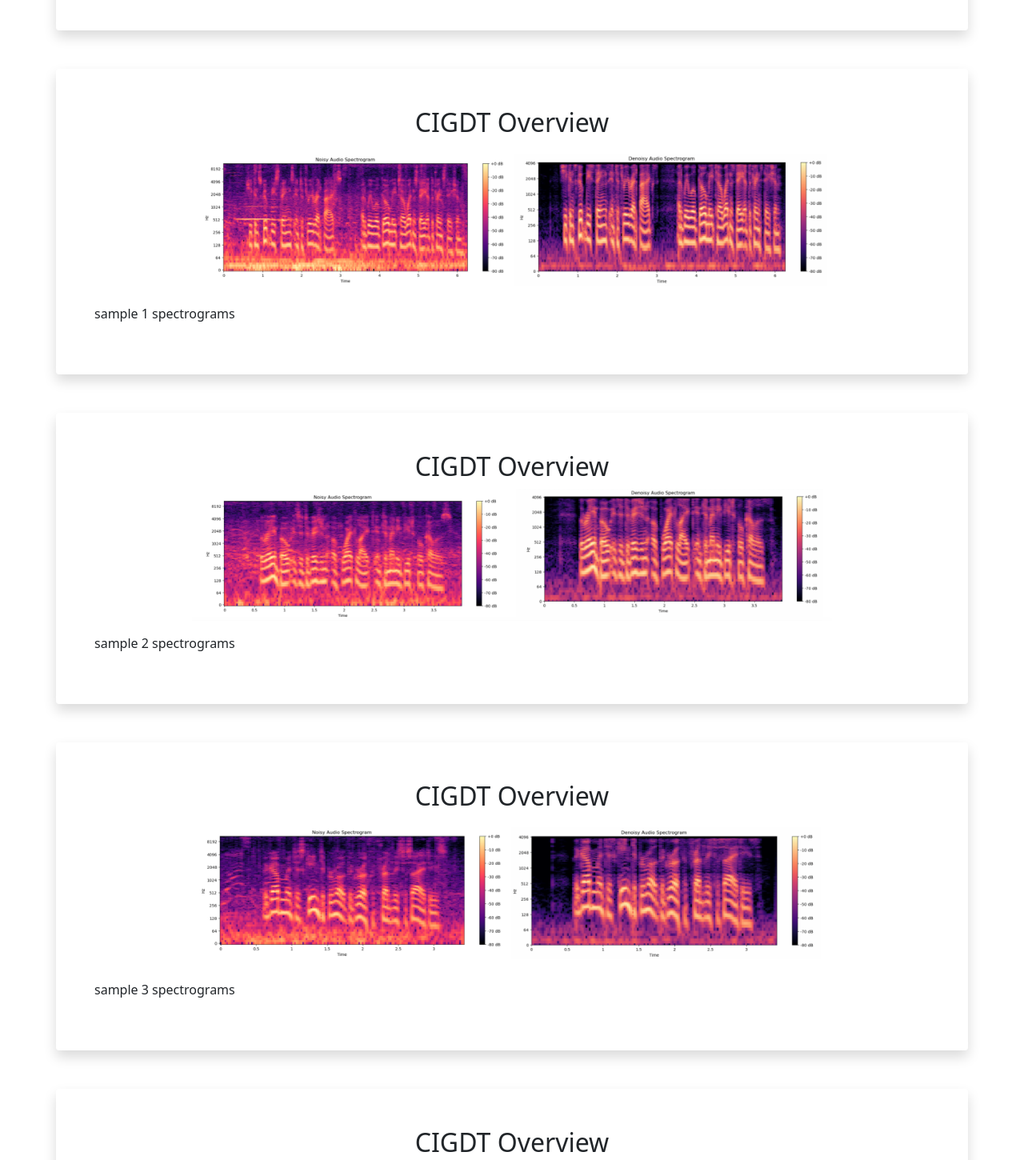
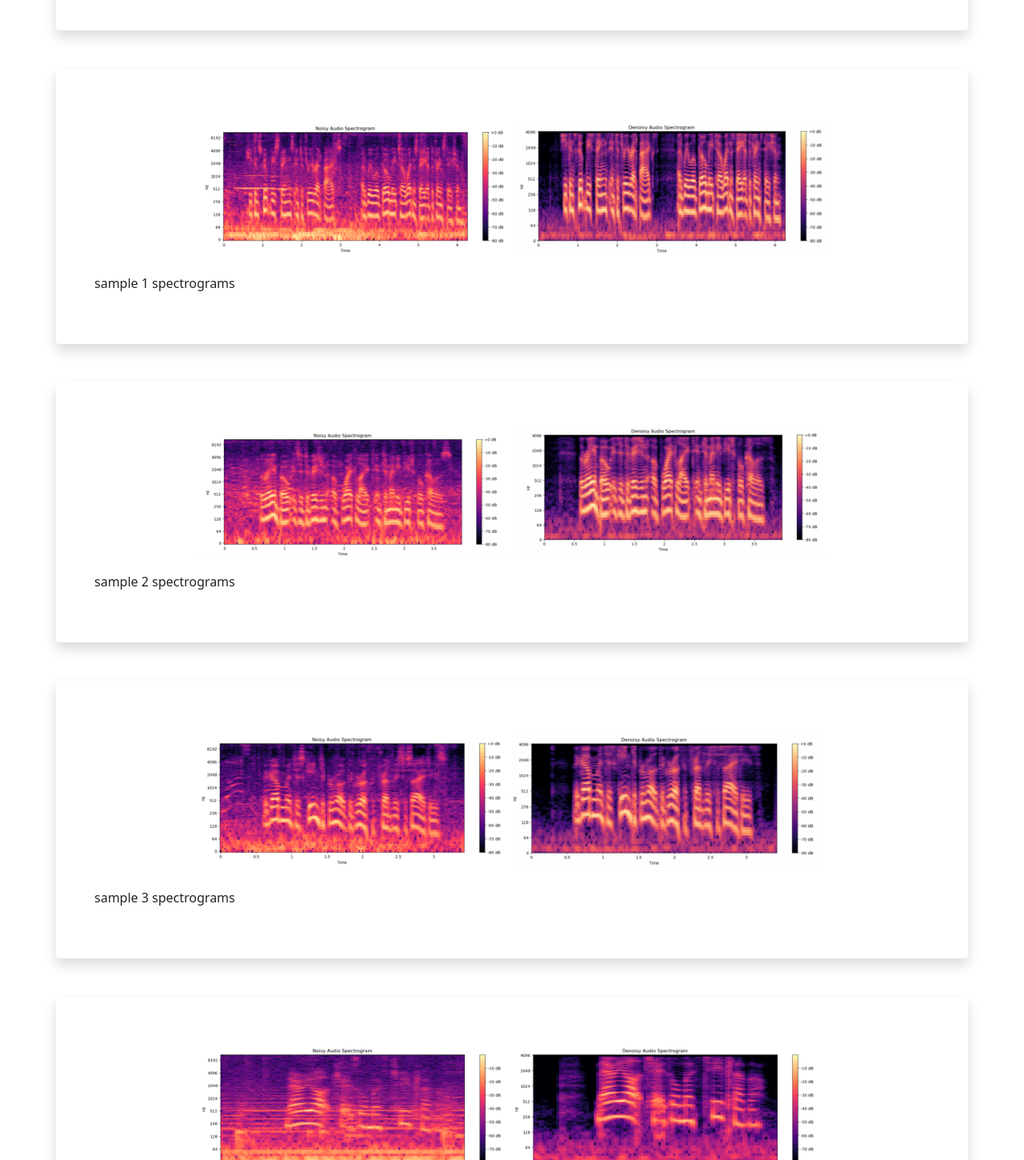
Before and after one commit to GIFFGMM/GIFFGMM.github.io, a plain HTML site: page index.html in a window 1280 px wide. Shown: the part 1020-2470 px from the top of the page at 80% size. Drawn offline with nearby package versions, Linux system fonts and the light colour scheme; a script that the page names is missing.

Commit message:
Update index.html

```diff
--- a/index.html
+++ b/index.html
@@ -56,7 +56,7 @@
 </div>
 
     <div class="container pt-5 mt-5 shadow p-5 mb-5 bg-white rounded">
-    <h2 id="model-overview" style="text-align: center;">CIGDT Overview</h2>
+    <h2 id="model-overview" style="text-align: center;"></h2>
 
     <body>
     <p style="text-align: center;">
@@ -69,7 +69,7 @@
 </div>
 
     <div class="container pt-5 mt-5 shadow p-5 mb-5 bg-white rounded">
-    <h2 id="model-overview" style="text-align: center;">CIGDT Overview</h2>
+    <h2 id="model-overview" style="text-align: center;"></h2>
 
     <body>
     <p style="text-align: center;">
@@ -82,7 +82,7 @@
 </div>
 
     <div class="container pt-5 mt-5 shadow p-5 mb-5 bg-white rounded">
-    <h2 id="model-overview" style="text-align: center;">CIGDT Overview</h2>
+    <h2 id="model-overview" style="text-align: center;"></h2>
 
     <body>
     <p style="text-align: center;">
@@ -95,7 +95,7 @@
 </div>
 
     <div class="container pt-5 mt-5 shadow p-5 mb-5 bg-white rounded">
-    <h2 id="model-overview" style="text-align: center;">CIGDT Overview</h2>
+    <h2 id="model-overview" style="text-align: center;"></h2>
 
     <body>
     <p style="text-align: center;">
@@ -108,7 +108,7 @@
 </div>
 
     <div class="container pt-5 mt-5 shadow p-5 mb-5 bg-white rounded">
-    <h2 id="model-overview" style="text-align: center;">CIGDT Overview</h2>
+    <h2 id="model-overview" style="text-align: center;"></h2>
 
     <body>
     <p style="text-align: center;">
```
